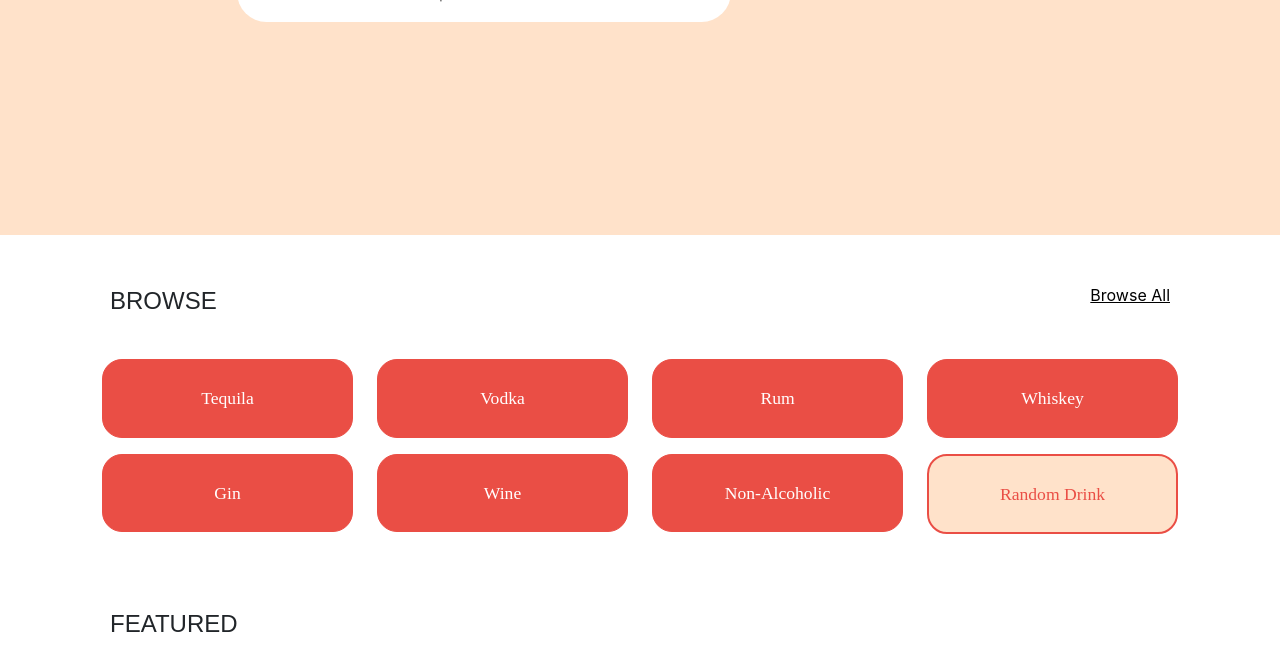
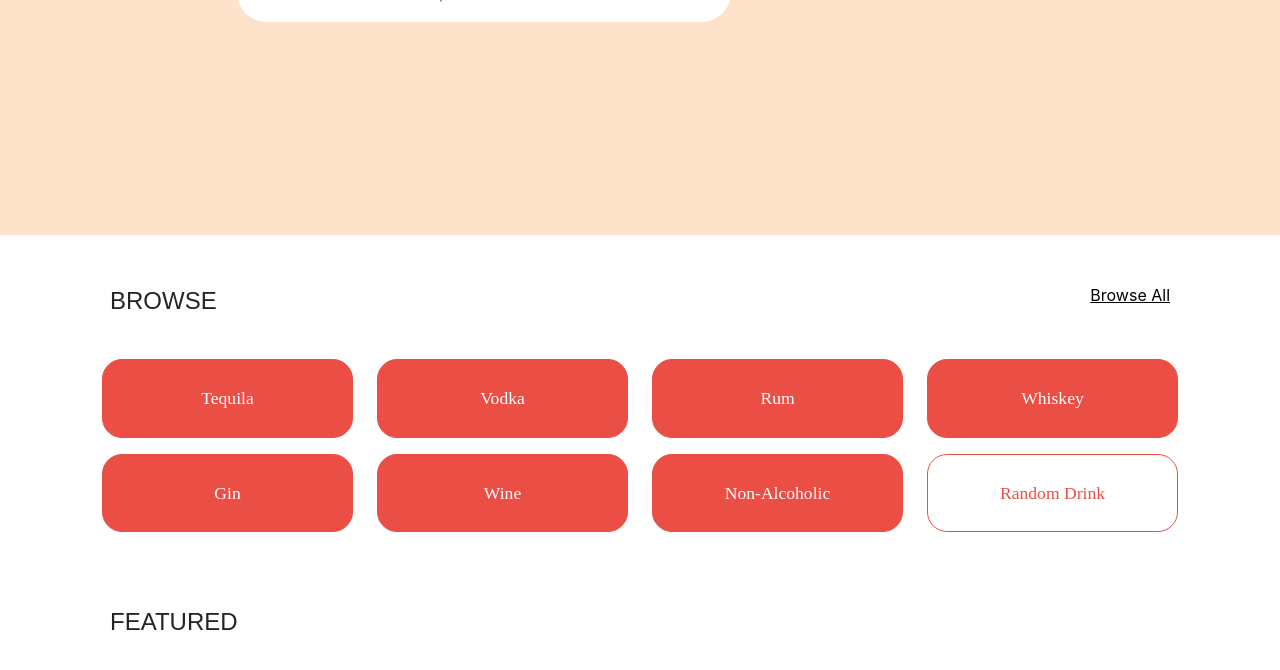
Before and after one commit to jazdmiller/shakn, a React (Create React App) app in the folder client/: page / in a window 1280 px wide. In both pictures the pointer is over the button "Random Drink". Shown: the part 551-1221 px from the top of the page. Built offline with nearby package versions, Linux system fonts and the light colour scheme; no server answers; the HTML template or start-up script is replaced by a standard one.

Commit message:
add hover transition to category labels (home page)

```diff
--- a/client/src/App.css
+++ b/client/src/App.css
@@ -301,6 +301,7 @@
   width: 100%;
   border-radius: 20px;
   background-color: #EA4E45;
+  transition: background-color .5s;
   border: 1px solid #EA4E45;
   color: white;
   font-family: 'Calistoga', serif;
@@ -316,12 +317,15 @@
 #random-btn{
   padding: 10%;
   background-color: #FFE2CA;
+  transition: background-color .5s;
   color: #EA4E45;
-  border: none;
+  border: #FFE2CA solid 1px;
 }
 
 #random-btn:hover{
-  border:#EA4E45 solid 2px;
+  border:#EA4E45 solid 1px;
+  background-color: white;
+  color: #EA4E45;
 }
 /* ***************** HOME FEATURE SECTON *************************** */
 
```
